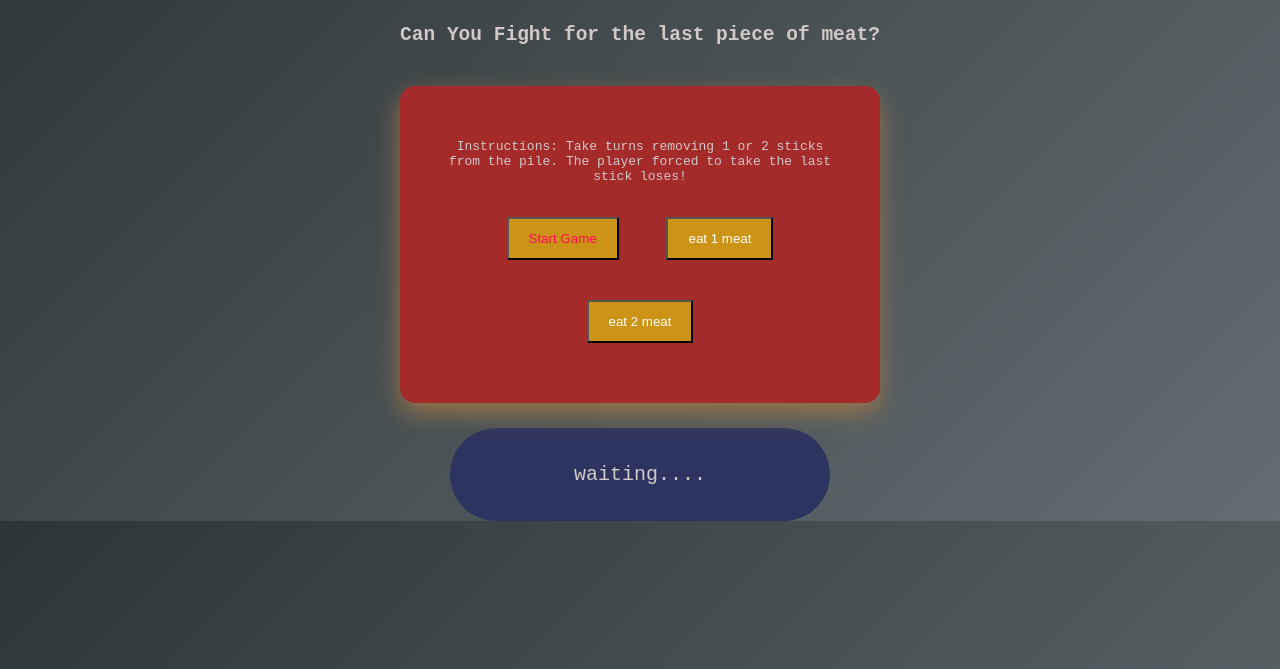
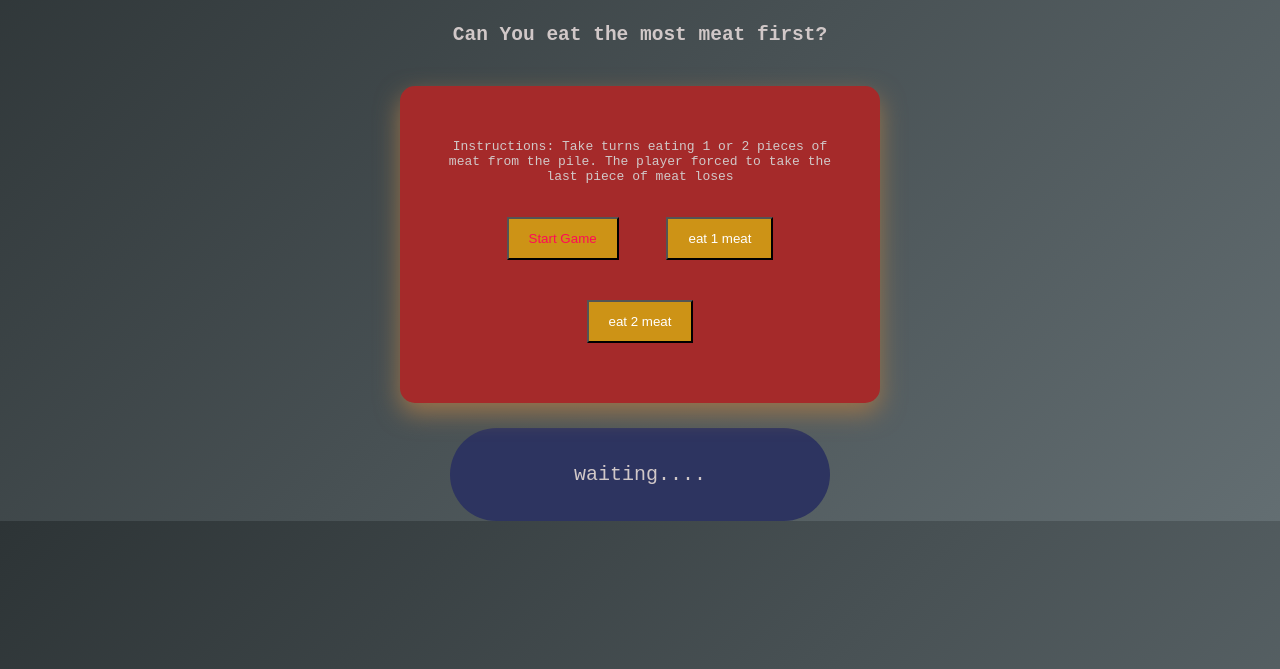
Before and after one commit to angelmarin3736-droid/hyenacapstone, a plain HTML site: page game.html in a window 1280 px wide. Shown: the part 131-800 px from the top of the page. Drawn offline with Linux system fonts and the light colour scheme.

Commit message:
Update game.html

```diff
--- a/game.html
+++ b/game.html
@@ -19,10 +19,10 @@
 </header>
 
     <h1>Hyena game</h1>
-    <h2>Can You Fight for the last piece of meat?</h2>
+    <h2>Can You eat the most meat first?</h2>
     <div class="container">
         <div class="box" id="gameBox">
-            <p>Instructions: Take turns removing 1 or 2 sticks from the pile. The player forced to take the last stick loses!</p>
+            <p>Instructions: Take turns eating 1 or 2 pieces of meat from the pile. The player forced to take the last piece of meat loses</p>
         <button onclick="startGame()">Start Game</button>
         <button onclick="takeStick(1)">eat 1 meat</button>
         <button onclick="takeStick(2)">eat 2 meat</button>
```
